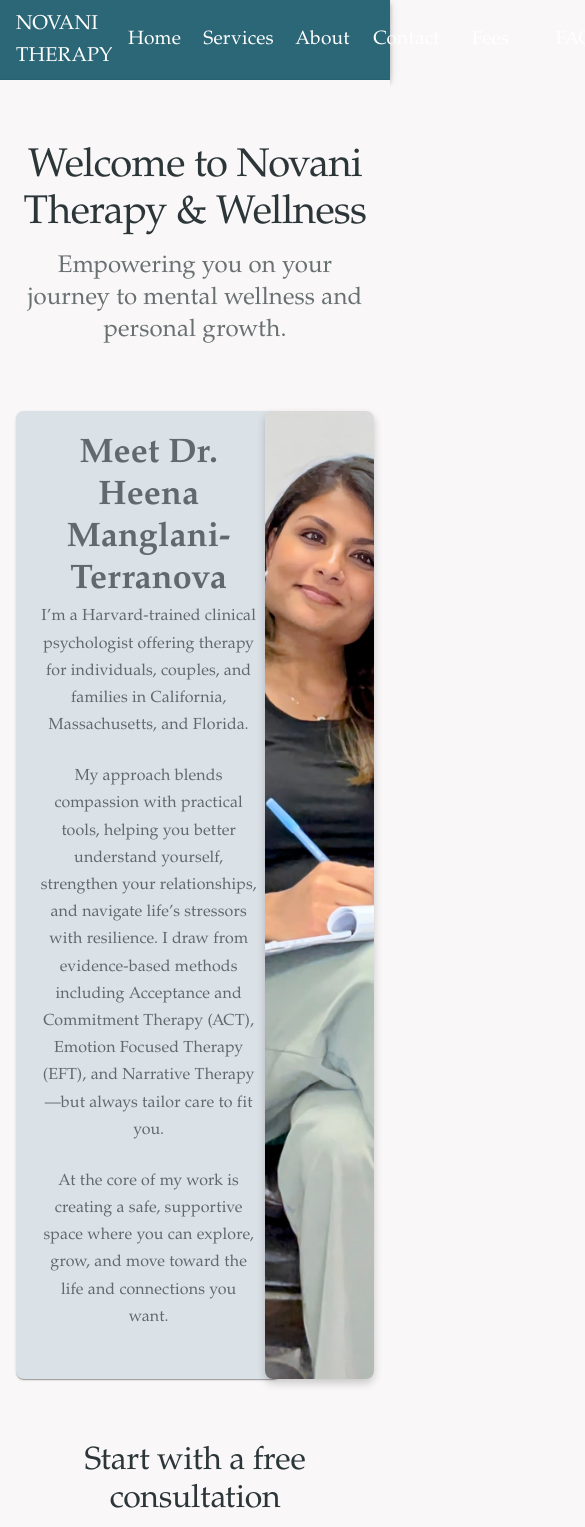
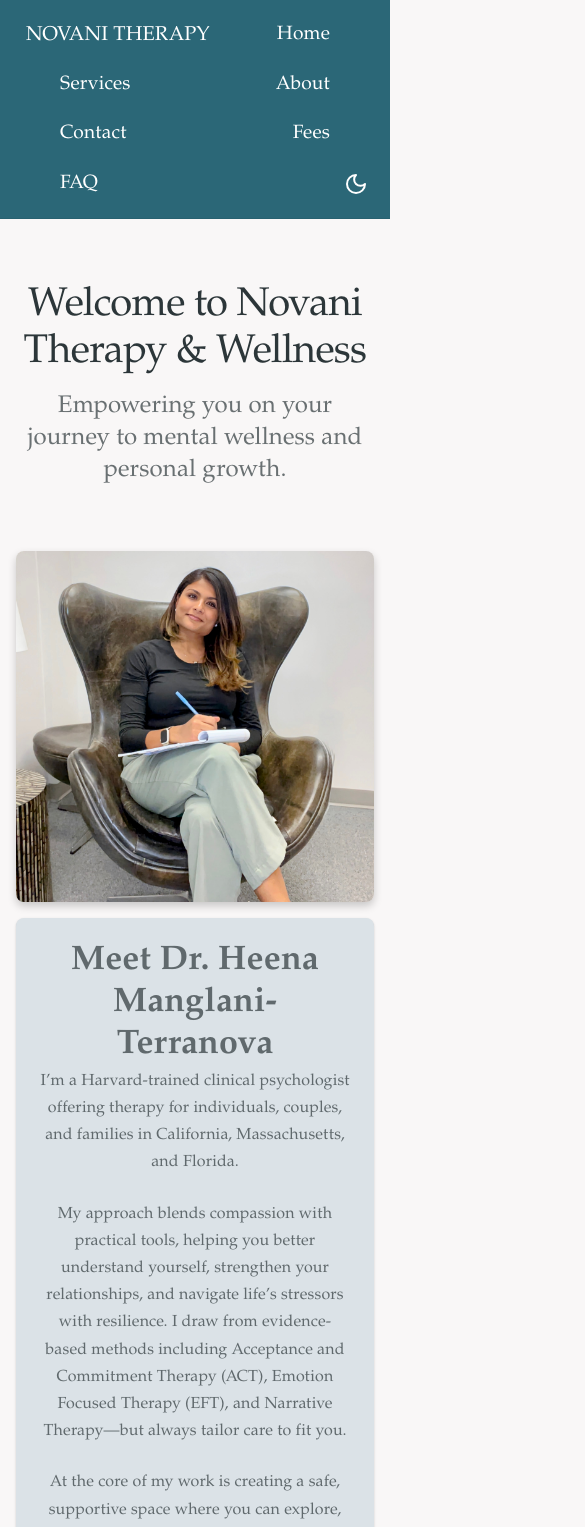
Before and after one commit to Etnova89/novani, a React (Create React App) app: page / in a window 390 px wide. Shown: the top 1527 px of the page, 585 px wide, since content can reach past the window. Built offline with nearby package versions, Linux system fonts and the light colour scheme.

Commit message:
changes to make mobile look better for presentation

```diff
--- a/src/App.js
+++ b/src/App.js
@@ -58,12 +58,18 @@ const AppContent = () => {
           position="static"
           sx={{
             backgroundColor: theme.palette.primary.main,
-            height: "80px", // Increase the height of the navbar
+            height: { xs: "auto", sm: "80px" }, // Adjust height for mobile
+            padding: { xs: "10px", sm: "0" }, // Add padding for smaller screens
             display: "flex",
-            justifyContent: "center", // Center the content vertically
+            justifyContent: "center",
           }}
         >
-          <Toolbar>
+          <Toolbar
+            sx={{
+              flexWrap: "wrap", // Ensure items wrap on smaller screens
+              justifyContent: "space-between",
+            }}
+          >
             <Typography
               variant="h6"
               component={Link}
--- a/src/components/HomePage.js
+++ b/src/components/HomePage.js
@@ -93,10 +93,14 @@ const HomePage = () => {
         </Box>
 
         <Box sx={{ mb: 8 }}>
-          <Box sx={{ position: "relative", display: "flex", gap: 2, mb: 4 }}>
-            <Box
+          <Grid2 container spacing={2} alignItems="center">
+            {/* Text Section */}
+            <Grid2
+              item
+              xs={12}
+              sm={6}
+              order={{ xs: 2, sm: 1 }} // On mobile, text appears below the image
               sx={{
-                flex: "2",
                 bgcolor: "custom.accent1",
                 borderRadius: 1,
                 boxShadow: 1,
@@ -119,16 +123,19 @@ const HomePage = () => {
               >
                 {services[0].text}
               </Typography>
-            </Box>
+            </Grid2>
 
-            <Box
+            {/* Image Section */}
+            <Grid2
+              item
+              xs={12}
+              sm={6}
+              order={{ xs: 1, sm: 2 }} // On mobile, image appears above the text
               sx={{
-                flex: "1",
                 position: "relative",
-                marginLeft: "-2rem",
                 zIndex: 2,
                 display: "flex",
-                alignItems: "stretch", // Ensures the image stretches to match the text box height
+                alignItems: "stretch",
               }}
             >
               <img
@@ -142,8 +149,8 @@ const HomePage = () => {
                   boxShadow: "0 4px 8px rgba(0,0,0,0.2)",
                 }}
               />
-            </Box>
-          </Box>
+            </Grid2>
+          </Grid2>
         </Box>
 
         <Box sx={{ textAlign: "center" }}>
```
